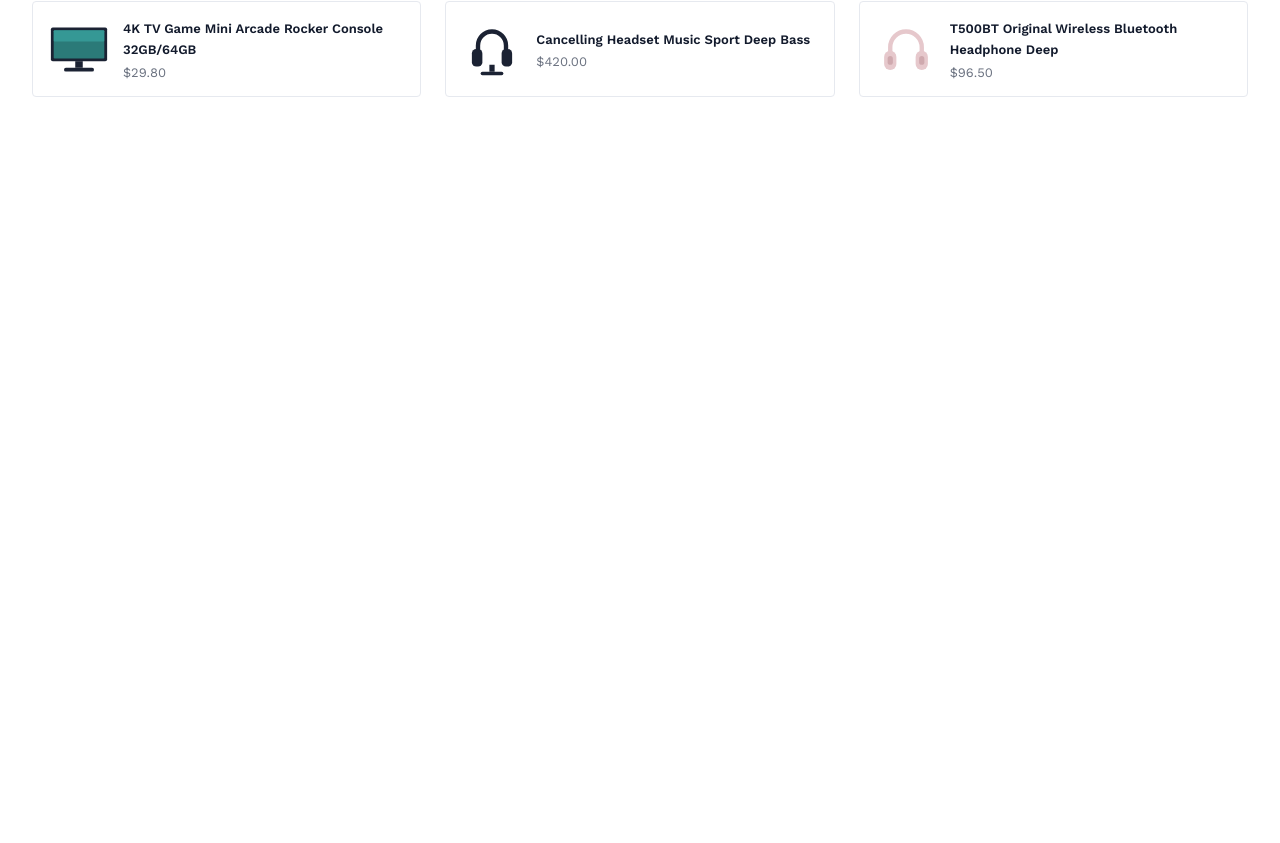
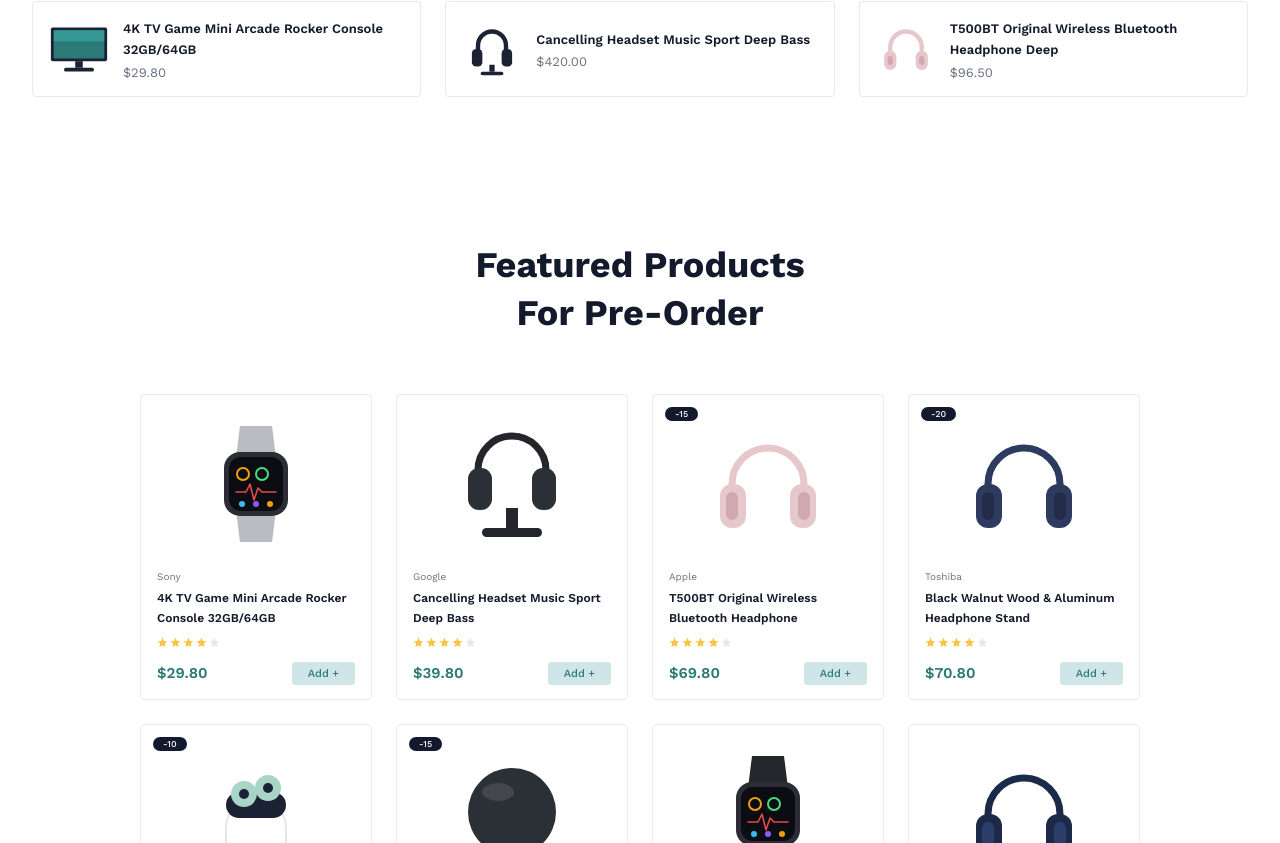
Before and after one commit to dilshodmahmaraimov22-ux/Gadjet, a React (Vite) app: page / in a window 1280 px wide. Shown: the part 757-1600 px from the top of the page. Before the commit the page ends 942 px from the top, so only its background shows below. Built offline with nearby package versions, Linux system fonts and the light colour scheme.

Commit message:
card import qilindi

```diff
--- a/src/App.jsx
+++ b/src/App.jsx
@@ -1,12 +1,14 @@
 import React from 'react'
 import Header from './Components/Header/Header'
 import Hero from './Components/Hero/Hero'
+import Card from './Components/Card/Card'
 
 const App = () => {
   return (
     <>
     <Header/>
     <Hero/>
+    <Card/>
     </>
   )
 }
--- a/src/Components/Card/Card.css
+++ b/src/Components/Card/Card.css
@@ -32,7 +32,6 @@
   display: block;
 }
 
-/* ---------- Grid ---------- */
 .card__grid {
   display: grid;
   grid-template-columns: repeat(4, 1fr);
@@ -41,7 +40,6 @@
   margin: 0 auto;
 }
 
-/* ---------- Mahsulot kartasi ---------- */
 .card__product {
   position: relative;
   display: flex;
@@ -106,7 +104,6 @@
   color: #121a2c;
 }
 
-/* ---------- Yulduzchalar ---------- */
 .card__stars {
   display: flex;
   gap: 2px;
@@ -123,7 +120,6 @@
   fill: #f5c542;
 }
 
-/* ---------- Narx va tugma ---------- */
 .card__footer {
   display: flex;
   align-items: center;
@@ -148,7 +144,7 @@
   font-weight: 500;
   color: #2b7a78;
   cursor: pointer;
-  transition: background 0.3s ease, color 0.3s ease, transform 0.3s ease;
+  transition: 0.3s ease, color 0.3s ease, transform 0.3s ease;
 }
 
 .card__btn:hover {
@@ -170,7 +166,6 @@
   background: #121a2c;
 }
 
-/* ---------- Responsive ---------- */
 @media (max-width: 1100px) {
   .card__grid {
     grid-template-columns: repeat(3, 1fr);
```
